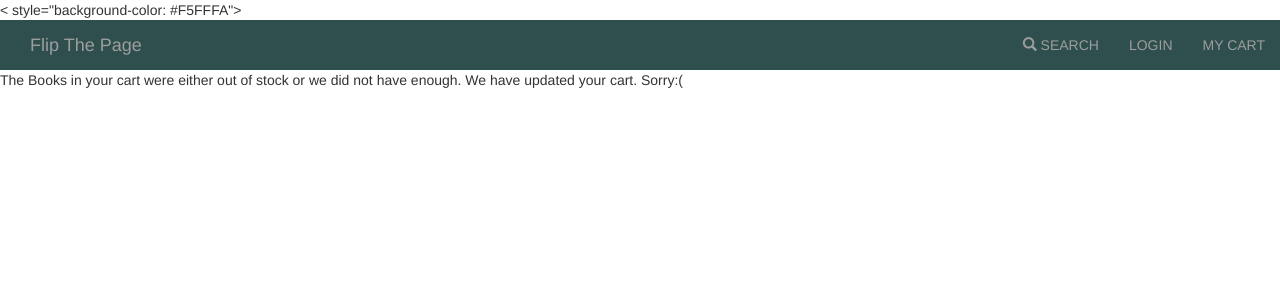
After one commit to JesseBrittPhillips/OnlineBookstore, a Django app: page /toomanybooks/ in a window 1280 px wide. The commit adds this page. Shown: the top 300 px of the page. Run offline with Django 3.2, Linux system fonts and the light colour scheme; some libraries are stand-ins or nearby versions.

Commit message:
checking stock

```diff
--- a/Django-Bookstore/bookstore/bookstore/urls.py
+++ b/Django-Bookstore/bookstore/bookstore/urls.py
@@ -58,6 +58,7 @@ urlpatterns = [
     path('profile/edit', edit_profile, name='edit_profile'),
     path('profile/changepassword', changepassword, name='changepassword'),
 
+    path('toomanybooks/', toomanybooks, name = 'toomanybooks'),
     path('addtocart/<slug:bid>/', addtocart, name='addtocart'),
     path('removefromcart/<slug:bid>/', removefromcart, name='removefromcart'),
     path('checkout/', checkout, name='checkout'),
--- a/Django-Bookstore/bookstore/storefront/templates/storefront/html/mycart.html
+++ b/Django-Bookstore/bookstore/storefront/templates/storefront/html/mycart.html
@@ -45,7 +45,11 @@
                             <td>{{ book.title }}</td>
                             <td><img src="{{book.pic.url}}" alt="Coffee" style="width:100px;"></td>
                             <td>{{ cart.quantity }}</td>
+                            {%if cart.quantity == book.number_of_copies%}
+                            <td>No More in Stock</td>
+                            {%else%}
                             <td><a href="{% url 'addtocart' bid=book.bookid %}"><button type="button" class="btn btn-default">Add 1 to Cart</button></a></td>
+                            {%endif%}
                             <td><a href="{% url 'removefromcart' bid=book.bookid %}"><button type="button" class="btn btn-default">Remove 1 From Cart</button></a></td>
                         </tr>
                     {% endif %}
--- /dev/null
+++ b/Django-Bookstore/bookstore/storefront/templates/storefront/html/toomanybooks.html
@@ -0,0 +1,30 @@
+{% load static %}
+<!DOCTYPE html>
+<html>
+<head>
+    <meta charset="utf-8" />
+    <link rel="stylesheet" type="text/css" href="{% static 'storefront/css/TermProject.css' %}">
+    <link rel="stylesheet" href="https://maxcdn.bootstrapcdn.com/bootstrap/3.4.1/css/bootstrap.min.css">
+    <script src="https://ajax.googleapis.com/ajax/libs/jquery/3.4.1/jquery.min.js"></script>
+    <script src="https://maxcdn.bootstrapcdn.com/bootstrap/3.4.1/js/bootstrap.min.js"></script>
+    <title></title>
+    <script></script>
+</head>
+< style="background-color: #F5FFFA">
+    <nav class="nav navbar-inverse" style="background-color: #2F4F4F">
+        <div class="container-fluid">
+            <div class="navbar-header">
+                <a href="../home" class="navbar-brand">Flip The Page</a>
+            </div>
+            <ul class="nav navbar-nav navbar-right">
+                <li><a href="../search"><span class="glyphicon glyphicon-search"></span> SEARCH</a></li>
+                <li><a href="../login">LOGIN</a></li>
+                <li><a href="../mycart">MY CART</a></li>
+            </ul>
+        </div>
+    </nav>
+        <p> The Books in your cart were either out of stock or we did not have enough. We have updated your cart. Sorry:( </p>
+
+
+</body>
+</html>
--- a/Django-Bookstore/bookstore/storefront/views.py
+++ b/Django-Bookstore/bookstore/storefront/views.py
@@ -273,8 +273,12 @@ def removefromcart(request, bid):
         cart.save()
     return redirect('mycart')
 
+def toomanybooks(request):
+    return render(request, "storefront/html/toomanybooks.html")
+
 def cartview(request):
     x = 0
+    y = 0
     if request.user.is_authenticated:
         x = 1
     else:
@@ -286,10 +290,20 @@ def cartview(request):
     for cart in cartlist:
         for book in booklist:
             if cart.invid == book.bookid:
+                if cart.quantity==book.number_of_copies:
+                    y=1
+                if cart.quantity>book.number_of_copies:
+                    cart.quantity = book.number_of_copies
+                    if cart.quantity == 0:
+                        cart.delete()
+                    cart.save()
+                    return redirect('toomanybooks')
+
                 total = (cart.quantity * book.sell_price) + total
 
     context = {
         'x' : x,
+        'y': y,
         'total' : total,
         'cartlist' : cartlist,
         'booklist' : booklist
@@ -428,6 +442,8 @@ def order_confirm(request):
     order.custid += 5000
     order.save()
     for cart in cartlist:
+        book = Inventory.objects.get(bookid = cart.invid)
+        book.number_of_copies -= cart.quantity
         cart.delete()
 
     context = {
```
